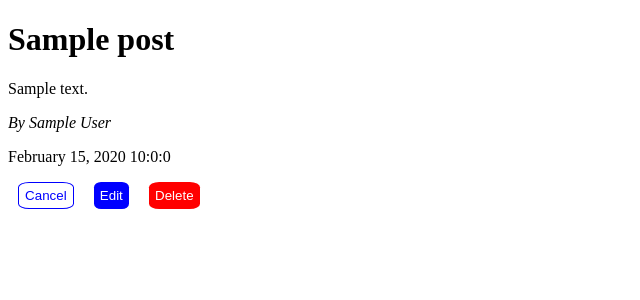
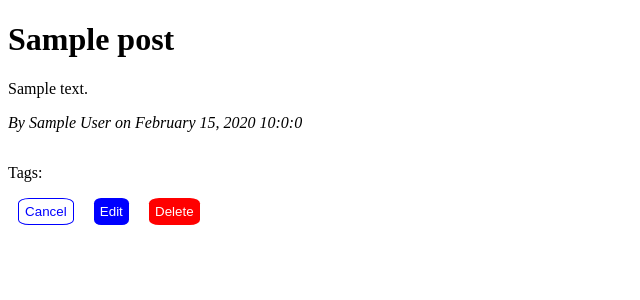
Before and after one commit to cookm353/Blogly, a Flask app: page /posts/1 in a window 1280 px wide. Shown: the top 300 px of the page, without its empty margins (0-640 px from the left). Run offline with Flask 2, Linux system fonts and the light colour scheme; tables that the repository leaves empty hold one stand-in row (values such as "Sample post").

Commit message:
added tags and made tags links

```diff
--- a/templates/view_post.html
+++ b/templates/view_post.html
@@ -7,8 +7,17 @@
     <div>
         <h1>{{post.title}}</h1>
         <p>{{post.content}}</p>
-        <p id="postAuthor">By {{post.user.full_name}}</p>
-        <p id="postDate">{{post.timestamp}}</p>
+        <p id="postAuthor">By {{post.user.full_name}} on {{post.timestamp}}</p>
+    </div>
+    <div class="flex" id="postTagList">
+        <p>Tags:</p>
+        <div class="flex" id="tagList">
+            {% for tag in tags %}
+            <div class="tagHolderDiv">
+                <p class="tags"><a href="/tags/{{tag.tag_id}}">{{tag.tag_name}}</a></p>
+            </div>
+            {% endfor %}
+        </div>
     </div>
     <div>
         <form class='flex' id="viewPostForm">
```
